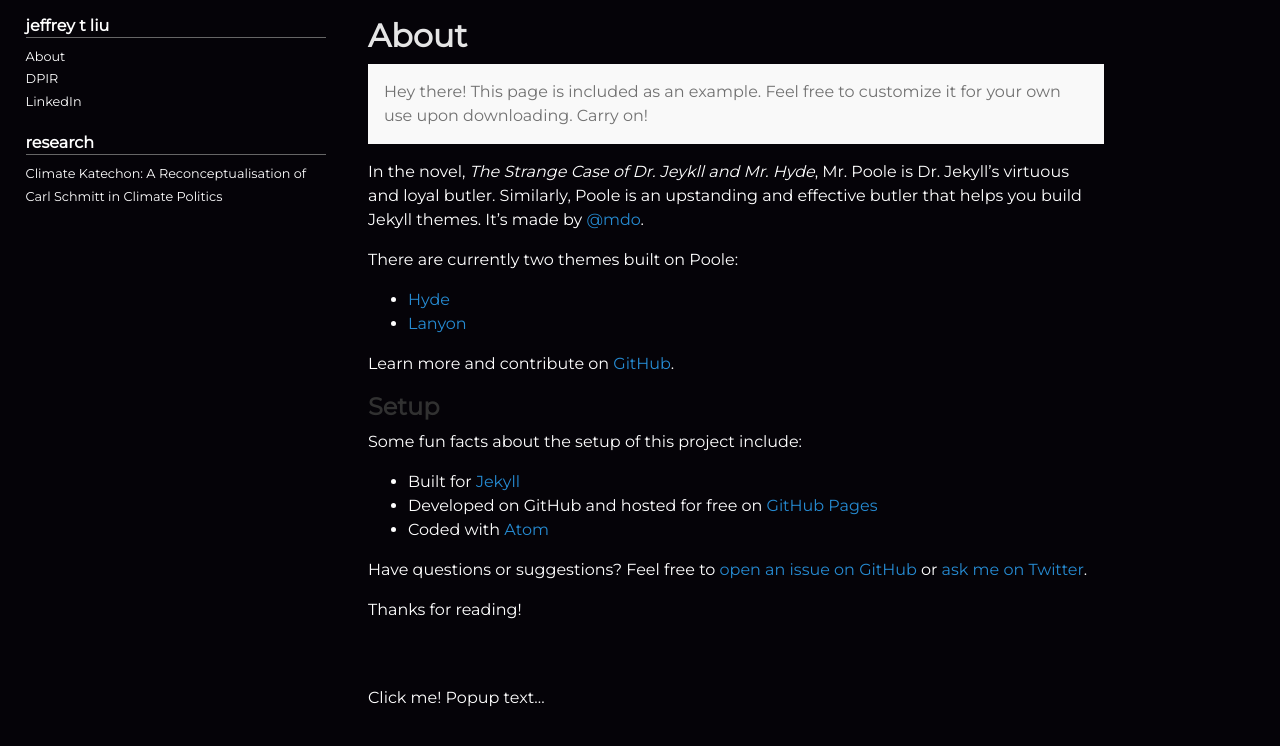
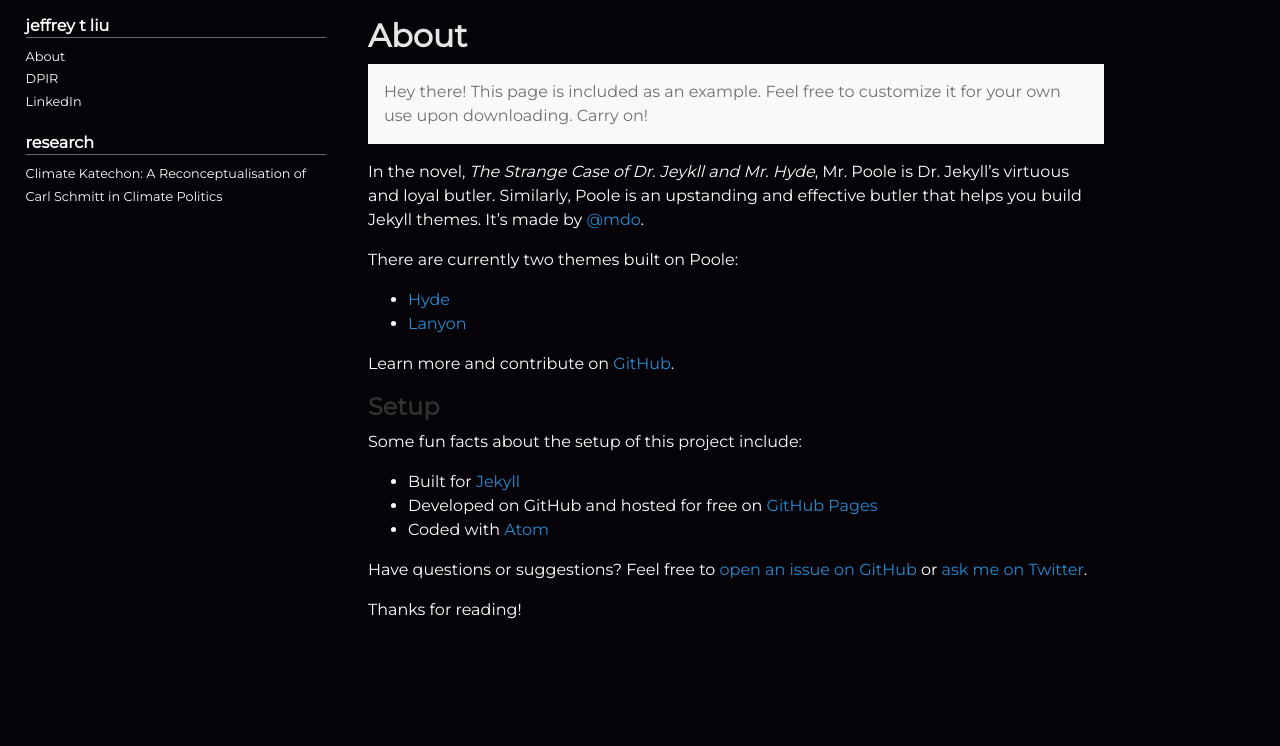
Before and after one commit to jeffrey-t-liu/jeffrey-t-liu.github.io, a Jekyll site: the page built from about.md, in a window 1280 px wide. Shown: the top 746 px of the page. Built offline with Jekyll 4.4.1, drawn with Linux system fonts in a browser that asks for light colours.

Commit message:
Update page.html

```diff
--- a/_layouts/page.html
+++ b/_layouts/page.html
@@ -6,7 +6,3 @@ layout: default
   <h1 class="page-title">{{ page.title }}</h1>
   {{ content }}
 </div>
-
-<div class="popup" onclick="myFunction()">Click me!
-  <span class="popuptext" id="myPopup">Popup text...</span>
-</div>
```
